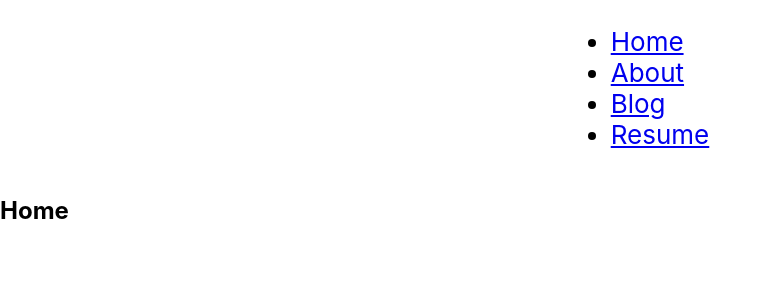
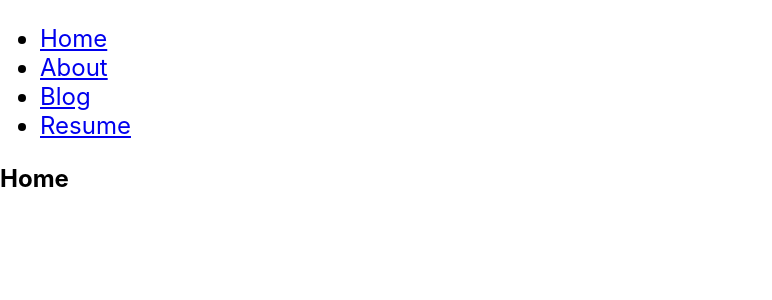
Before and after one commit to so-dewy/personal-website, a React (Create React App) app: page / in a window 1280 px wide. Shown: the top 300 px of the page, without its empty margins (0-772 px from the left). Built offline with nearby package versions, Linux system fonts and the light colour scheme.

Commit message:
Move header css to it's component

```diff
--- a/src/App.css
+++ /dev/null
@@ -1,7 +0,0 @@
-.App-header {
-  min-height: 8vh;
-  display: flex;
-  align-items: center;
-  justify-content: center;
-  font-size: calc(10px + 2vmin);
-}
--- a/src/App.tsx
+++ b/src/App.tsx
@@ -1,5 +1,4 @@
 import React from 'react';
-import './App.css';
 import {
   BrowserRouter as Router,
   Switch,
@@ -10,7 +9,7 @@ import Header from './header/Header';
 function App() {
   return (
     <Router>
-      <div className="App">
+      <div>
         <Header />
 
         <Switch>
--- a/src/header/Header.tsx
+++ b/src/header/Header.tsx
@@ -1,12 +1,16 @@
 import NavigationList from './NavigationList';
+import styled from 'styled-components';
+
+const StyledHeader = styled.header`
+  min-height: 8vh;
+  font-size: calc(8px + 2vmin);
+`;
 
 function Header() {
   return (
-    <header className="App-header">
-      <nav>
-        <NavigationList />
-      </nav>
-    </header>
+    <StyledHeader>
+      <NavigationList />
+    </StyledHeader>
   );
 }
 
```
